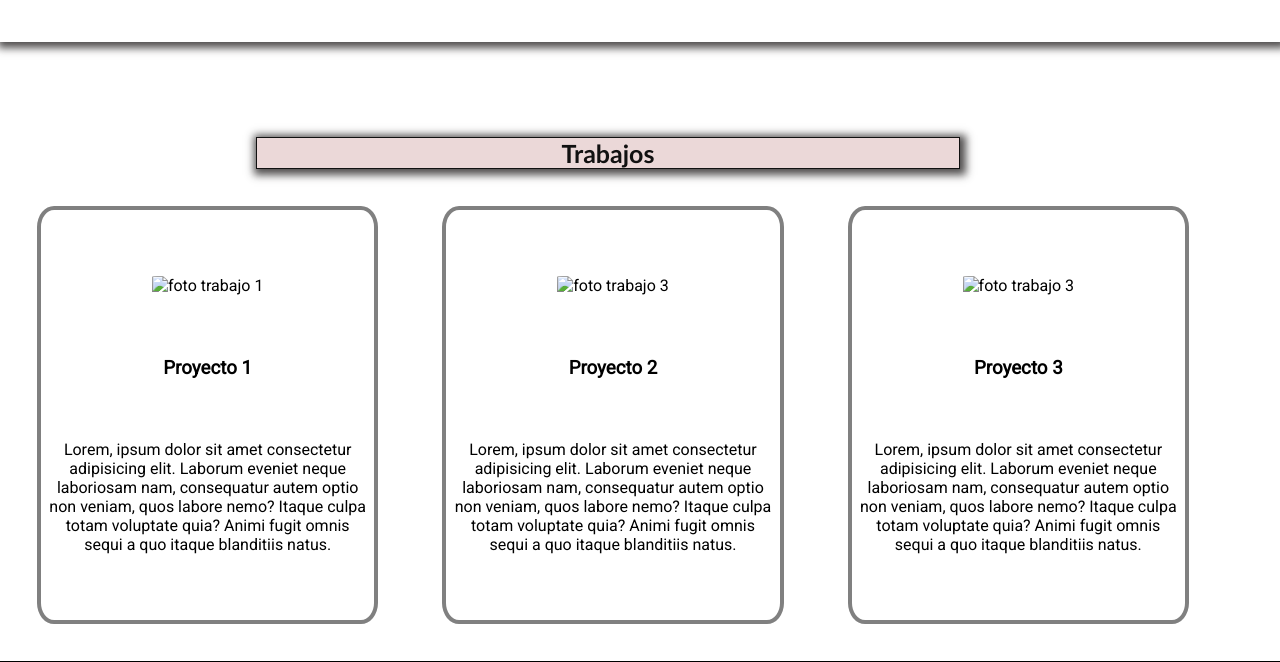
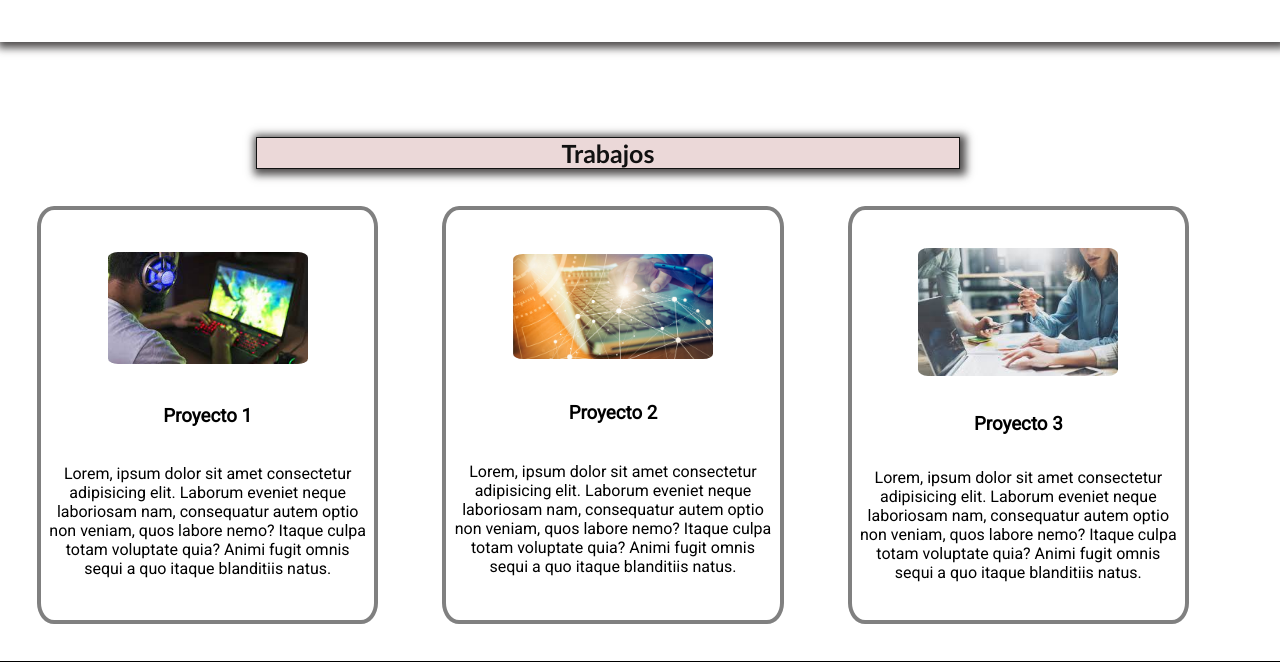
Before and after one commit to dora1966/web-servicios-dora, a plain HTML site: page index.html in a window 1280 px wide. Shown: the part 985-1647 px from the top of the page. Drawn offline with Linux system fonts and the light colour scheme.

Commit message:
arreglo fotos  subida de web

```diff
--- a/index.html
+++ b/index.html
@@ -58,7 +58,7 @@
         <div class="card-container">
             <div class="card">
             <div class="image-container">
-                <img src="/mi_primera_web/img/proyecto1.jpg" alt="foto trabajo 1">
+                <img src="/img/proyecto1.jpg" alt="foto trabajo 1">
             </div>
 
             <h3>Proyecto 1 </h3>
@@ -72,7 +72,7 @@
 
         <div class="card">
         <div class="image-container">
-            <img src="/mi_primera_web/img/proyecto2.jpeg" alt="foto trabajo 3">
+            <img src="/img/proyecto2.jpeg" alt="foto trabajo 3">
         </div>
 
         <h3>Proyecto 2</h3>
@@ -85,7 +85,7 @@
 
     <div class="card">
     <div class="image-container">
-        <img src="/mi_primera_web/img/proyecto4.jpg" alt="foto trabajo 3">
+        <img src="/img/proyecto4.jpg" alt="foto trabajo 3">
     </div>
 
     <h3>Proyecto 3</h3>
```
